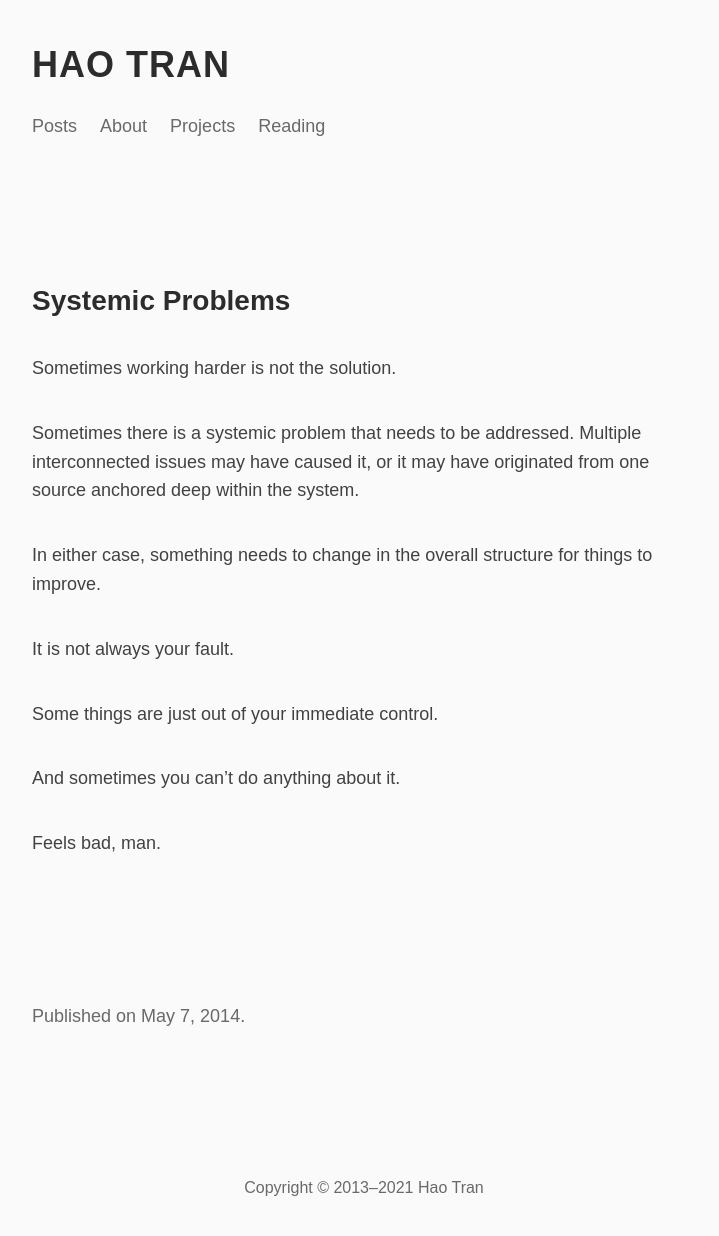
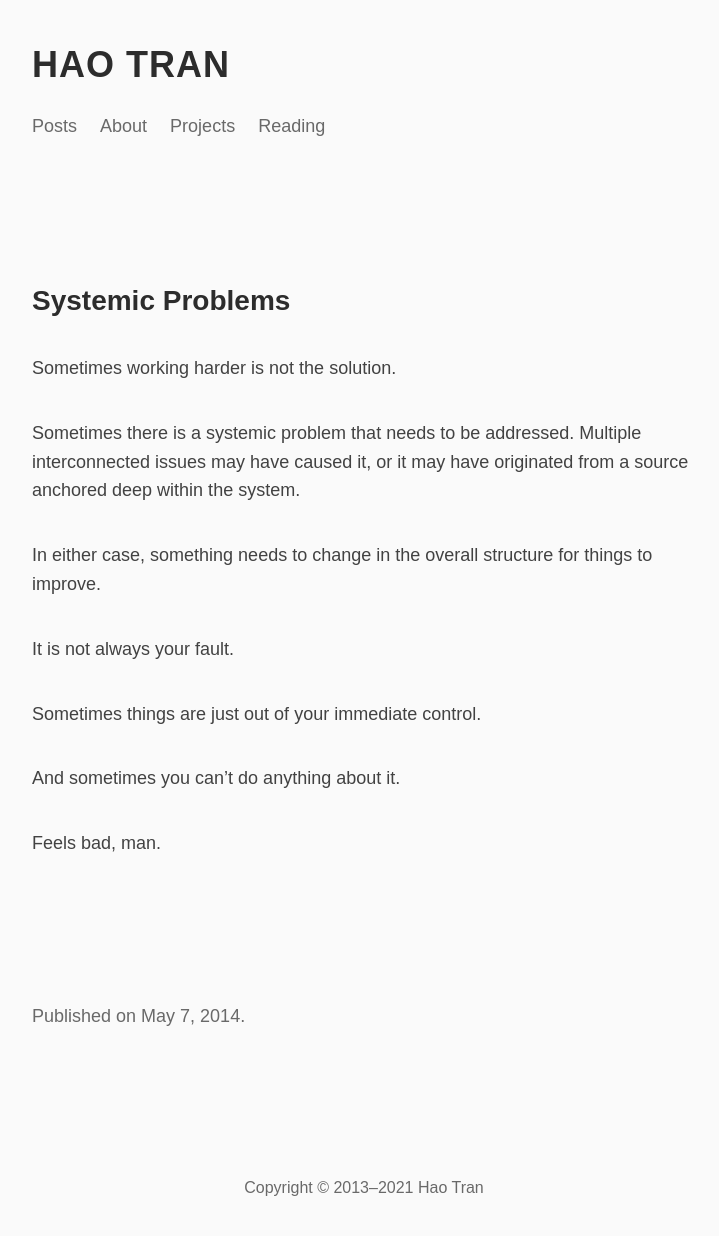
Before and after one commit to haothitran/posts, a Jekyll site: the page built from _posts/2014-05-07-systemic-problems.md, in a window 1280 px wide. Shown: the whole page, without its empty margins (276-995 px from the left). Built offline with Jekyll 4.4.1, drawn with Linux system fonts in a browser that asks for light colours.

Commit message:
Edit post

```diff
--- a/_posts/2014-05-07-systemic-problems.md
+++ b/_posts/2014-05-07-systemic-problems.md
@@ -6,13 +6,13 @@ date: 2014-05-07
 
 Sometimes working harder is not the solution.
 
-Sometimes there is a systemic problem that needs to be addressed. Multiple interconnected issues may have caused it, or it may have originated from one source anchored deep within the system.
+Sometimes there is a systemic problem that needs to be addressed. Multiple interconnected issues may have caused it, or it may have originated from a source anchored deep within the system.
 
 In either case, something needs to change in the overall structure for things to improve.
 
 It is not always your fault.
 
-Some things are just out of your immediate control.
+Sometimes things are just out of your immediate control.
 
 And sometimes you can't do anything about it.
 
```
